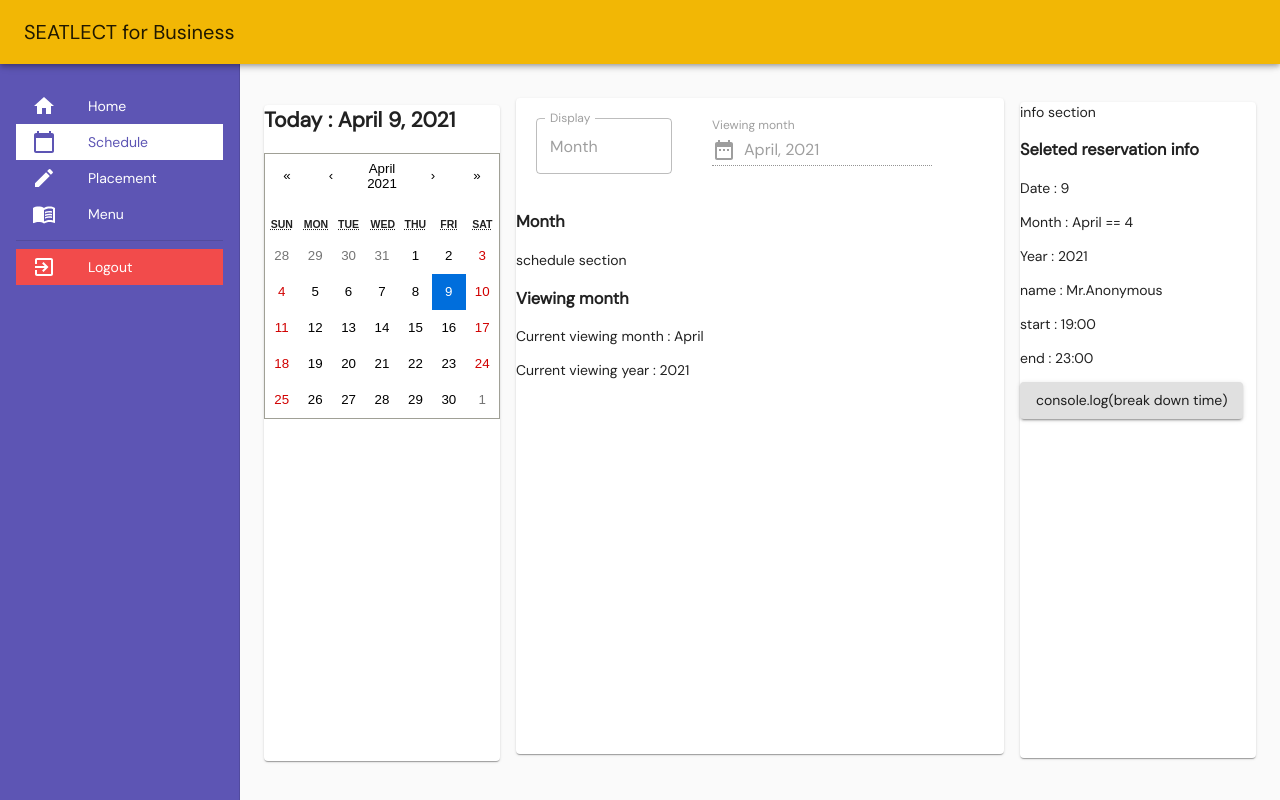
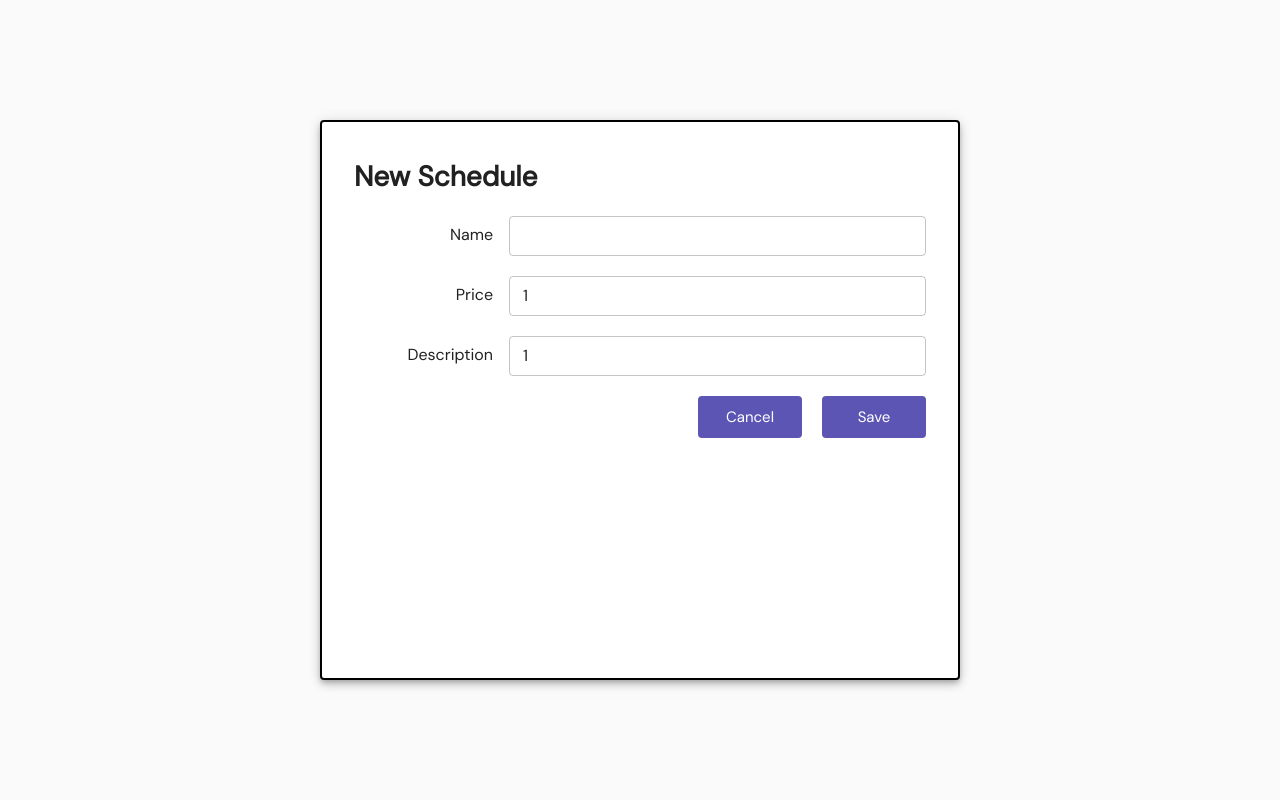
Before and after one commit to tphume/seatlect-web, a Next.js app: page /schedule/createScheduleModal in a window 1280 px wide. Built offline with nearby package versions, Linux system fonts and the light colour scheme.

Commit message:
add create schedule

```diff
--- a/pages/schedule/MonthCard.js
+++ b/pages/schedule/MonthCard.js
@@ -2,14 +2,16 @@ import React, { useState, useEffect } from 'react';
 import Layout from 'src/components/layout';
 
 import { makeStyles } from '@material-ui/core/styles';
+import Paper from '@material-ui/core/Paper';
+import DayCard from './DayCard';
 
 const useStyles = makeStyles((theme) => ({
   root: {
     flexGrow: 1,
   },
   paper: {
-    height: `800px`,
-    width:`100%`,
+    backgroundColor: `#E2C5E1`,
+    margin: `10px`
   },
 	paper_padding: {
     padding: `10px`,
@@ -28,8 +30,8 @@ const useStyles = makeStyles((theme) => ({
 const initialDatas = [
   {
     "name": "Mr.Bright",
-    "start": "2020-05-20T19:00:00-0700",
-    "end":   "2020-05-20T22:00:00-0700",
+    "start": "2020-05-20T19:00:00+0700",
+    "end":   "2020-05-20T22:00:00+0700",
     "placement": {
       "width": 0,
       "height": 0,
@@ -46,14 +48,26 @@ const initialDatas = [
           "width": 0,
           "height": 0,
           "rotation": 0
+        },{
+          "name": "A2",
+          "floor": 0,
+          "type": "string",
+          "space": 0,
+          "user": "string",
+          "status": "string",
+          "x": 0,
+          "y": 0,
+          "width": 0,
+          "height": 0,
+          "rotation": 0
         }
       ]
     }
   },
   {
     "name": "Mr.Pawaris",
-    "start": "2020-05-21T19:40:00-0700",
-    "end":   "2020-05-21T23:00:00-0700",
+    "start": "2020-05-21T19:40:00+0700",
+    "end":   "2020-05-21T23:00:00+0700",
     "placement": {
       "width": 0,
       "height": 0,
@@ -76,8 +90,8 @@ const initialDatas = [
   },
   {
     "name": "Mr.Phume",
-    "start": "2020-05-21T18:15:00-0700",
-    "end":   "2020-05-21T23:00:00-0700",
+    "start": "2020-05-21T18:15:00+0700",
+    "end":   "2020-05-21T23:00:00+0700",
     "placement": {
       "width": 0,
       "height": 0,
@@ -103,16 +117,31 @@ const initialDatas = [
 export default function MonthCard() {
 	const classes = useStyles();
 	const [id, setId] = useState('');
-	const [reservation, setReservation] = useState(initialDatas);
+	const [reservations, setReservation] = useState(initialDatas);
 	const today = new Date();
 	const [view_month,setView_Month] = useState(today.getMonth());
 	const [view_year,setView_Year] = useState(today.getFullYear());
+  const [sidebarINFO, setSidebarInfo] = useState();
 
 	useEffect(() => setId(localStorage.getItem('_id')), []);
 
 	return (
-		<div>
-      <h3>Month</h3>
-    </div>
+		<Paper className={classes.paper}>
+      {reservations.map((reservation,i)=>{
+        return(
+          <DayCard
+            key={i}
+            name={reservation.name}
+            start={reservation.start}
+            end={reservation.end}
+            seats={reservation.placement.seats}
+            onSelect={()=>{
+              setSidebarInfo()
+              setSidebarInfo(reservation)
+            }}
+          />
+        )
+      })}
+    </Paper>
 	);
 }
--- a/pages/schedule/[id].js
+++ b/pages/schedule/[id].js
@@ -9,12 +9,15 @@ import Button from '@material-ui/core/Button';
 import Autocomplete from '@material-ui/lab/Autocomplete';
 import InputAdornment from '@material-ui/core/InputAdornment';
 import DateRangeIcon from '@material-ui/icons/DateRange';
+import Modal from '@material-ui/core/Modal';
+
 
 import Calendar from 'react-calendar';
 import 'react-calendar/dist/Calendar.css';
 
 import MonthCard from './MonthCard';
 import DayCard from './DayCard';
+import CreateScheduleModal from './createScheduleModal';
 
 const paperHeight = `82vh`
 
@@ -31,6 +34,9 @@ const useStyles = makeStyles((theme) => ({
     height: paperHeight,
     width:`100%`,
   },
+	paper2: {
+    width:`100%`,
+  },
 	paper_padding: {
     padding: `10px`,
   },
@@ -39,7 +45,11 @@ const useStyles = makeStyles((theme) => ({
   },
 	row:{
 		display : `flex`,
-		margin: `10px -20px 10px 0px`
+		margin: `15px -40px -20px 0px`
+	},
+	createButton:{
+		display: `flex`,
+		justifyContent: `flex-end`,
 	},
 }));
 
@@ -66,37 +76,77 @@ export default function Schedule() {
 	const [name,setName] = React.useState("Mr.Anonymous")
 	const [startTime,setStartTime] = React.useState("19:00")
 	const [endTime,setEndTime] = React.useState("23:00")
+
+	const [openCreate, setOpenCreate] = React.useState(false);
+	const handleOpenCreate = () => {
+		setOpenCreate(true);
+	};
+
+	const handleCloseCreate = () => {
+		setOpenCreate(false);
+	};
 	useEffect(() => setId(localStorage.getItem('_id')), []);
 
 	function handleTime(e){
 		var ts = new Date("2020-05-20T19:00:00+0700");
 		var ts2 = new Date();
+		var ts3 = new Date();
 		const _time = "2020-05-20T19:00:00+0700";
-		// console.log(ts.toLocaleTimeString());
-		// console.log(ts.toLocaleDateString());
-		// console.log(ts2.toLocaleTimeString());
-		// console.log(ts2.toLocaleDateString());
-		// console.log(ts2.toISOString());
-		// console.log(ts2.toUTCString());
-		// console.log(ts2.toJSON());
+		console.log(ts.toLocaleTimeString());
+		console.log(ts.toLocaleDateString());
+		console.log(ts2.toLocaleTimeString());
+		console.log(ts2.toLocaleDateString());
+		console.log(ts2.toISOString());
+		console.log(ts2.toUTCString());
+		console.log(ts2.toJSON());
 		console.log(ts2.toString());
-		if(value.getMonth() == ts2.getMonth()){
-			console.log(month[value.getMonth()])
-			console.log("show")
-			var time = ts2.toISOString()
-			var result = ""
-			for(var i=0;i<10;i++){
-				result += time[i];
-			}
-			result += START_PRESET
-			console.log(result)
-		}
+		// -------------------------------
+		// if(value.getMonth() == ts2.getMonth()){
+		// 	console.log(month[value.getMonth()])
+		// 	console.log("show")
+		// 	var time = ts2.toISOString()
+		// 	var result = ""
+		// 	for(var i=0;i<10;i++){
+		// 		result += time[i];
+		// 	}
+		// 	result += START_PRESET
+		// 	console.log(result)
+		// }
+
+		ts3.setHours(20,30,0);
+
+		var result = ts2.toISOString().substring(0,11)
+		result += ts2.getHours()+":"+ts2.getMinutes()+":"+ts2.getSeconds()+TIME_ZONE
+		console.log(result)
+
+		var result3 = ts3.toISOString().substring(0,11)
+		result3 += ts3.getHours()+":"+ts3.getMinutes()+":"+ts3.getSeconds()+TIME_ZONE
+		console.log(result3)
 
 	}
 
 	return (
 		<Layout id={id}>
 			<Grid container className={classes.root} spacing={2}>
+				{/* --- Create button ---*/}
+				<Grid item xs={12} className={classes.createButton}>
+					<Button color="primary" variant="contained" onClick={() => handleOpenCreate()}>Create</Button>
+				</Grid>
+				{/*   ----- Modal create section -----   */}
+				<Modal
+					open={openCreate}
+					onClose={handleCloseCreate}
+					aria-labelledby="simple-modal-title"
+					aria-describedby="simple-modal-description"
+				>
+					<CreateScheduleModal
+						className={classes.paper}
+						// ------------------------------------------------------------------------origjvnoetpowqi
+						onClickClose={() => {
+							handleCloseCreate();
+						}}
+					/>
+				</Modal>
 				{/* --- Calendar section --- */}
         <Grid item xs={3}>
 					<Paper className={classes.paper}>
@@ -132,7 +182,7 @@ export default function Schedule() {
 
 				{/* --- Month/Day section --- */}
 				<Grid item xs={6}>
-					<Paper className={classes.paper}>
+					<Paper className={classes.paper2}>
 						{/* --- Start of Header Section --- */}
 						<Grid container spacing={5} className={classes.row}>
 							<Grid item xs={4}>
--- /dev/null
+++ b/pages/schedule/createScheduleModal.js
@@ -0,0 +1,193 @@
+import React, { useState } from 'react';
+
+import Layout from 'src/components/layout';
+import { makeStyles } from '@material-ui/core/styles';
+
+import Box from '@material-ui/core/Box';
+import Card from '@material-ui/core/Card';
+import CardMedia from '@material-ui/core/CardMedia';
+import { Button } from '@material-ui/core';
+import Tooltip from '@material-ui/core/Tooltip';
+import FormGroup from '@material-ui/core/FormGroup';
+import FormControlLabel from '@material-ui/core/FormControlLabel';
+import Paper from '@material-ui/core/Paper';
+import Grid from '@material-ui/core/Grid';
+import TextField from '@material-ui/core/TextField';
+import TextareaAutosize from '@material-ui/core/TextareaAutosize';
+import InputLabel from '@material-ui/core/InputLabel';
+
+const drawerWidth = 240;
+
+const useStyles = makeStyles((theme) => ({
+	root: {
+		position: 'absolute',
+		left: `25vw`,
+		top: `15vh`,
+		width: `50vw`,
+		height: `70vh`,
+		backgroundColor: `white`,
+		border: '2px solid #000',
+		boxShadow: theme.shadows[5],
+		padding: theme.spacing(2, 4, 3)
+	},
+	heroImage: {
+		width: 62.6953125,
+		height: 40.0593471810089
+	},
+	appBar: {
+		zIndex: theme.zIndex.drawer + 1
+	},
+	drawer: {
+		width: drawerWidth,
+		flexShrink: 0
+	},
+	drawerPaper: {
+		width: drawerWidth,
+		backgroundColor: theme.palette.primary.main,
+		padding: `1rem`
+	},
+	drawerContainer: {
+		overflow: 'auto'
+	},
+	content: {
+		flexGrow: 1,
+		padding: theme.spacing(3)
+	},
+	whiteColor: {
+		color: `white`
+	},
+	primaryColor: {
+		color: theme.palette.primary.main
+	},
+	item: {
+		'&.Mui-selected, &.Mui-selected:hover': {
+			backgroundColor: 'white'
+		}
+	},
+	logoutButton: {
+		'&.MuiListItem-button': {
+			backgroundColor: theme.palette.error.main
+		}
+	},
+	displayImage: {
+		height: 200
+	},
+	paper: {
+		padding: theme.spacing(2),
+		textAlign: 'center',
+		color: theme.palette.text.secondary
+	},
+	label: {
+		color: `rgba(0, 0, 0, 0.87)`,
+		fontWeight: `500`,
+		fontSize: `1rem`,
+		marginRight: `1rem`
+	},
+	textField: {
+		margin: `0 0 1.25rem 0`
+	},
+	Button: {
+		width: `6.5rem`
+	},
+	cancelButton: {
+		width: `6.5rem`,
+		marginRight: `1.25rem`
+	}
+}));
+
+export default function CreateScheduleModal({ onClickClose }) {
+	const classes = useStyles();
+
+	function appendItem(e) {
+		e.preventDefault();
+
+		try {
+
+			onClickClose();
+		} catch (e) {
+
+		}
+	}
+
+	return (
+		<Card className={classes.root}>
+			<h1>New Schedule</h1>
+			<Grid container spacing={2}>
+				<Grid item xs={12}>
+					<Box display="flex" alignItems="center" className={classes.textField}>
+						<Grid xs={3} className={classes.label}>
+							<Box textAlign="right">Name</Box>
+						</Grid>
+						<Grid xs={9}>
+							<TextField
+								variant="outlined"
+								size="small"
+								// disabled
+								fullWidth
+								value={name}
+								onChange={(e) => setName(e.target.value)}
+							/>
+						</Grid>
+					</Box>
+					<Box display="flex" alignItems="center" className={classes.textField}>
+						<Grid xs={3} className={classes.label}>
+							<Box textAlign="right">Price</Box>
+						</Grid>
+						<Grid xs={9}>
+							<TextField
+								variant="outlined"
+								size="small"
+								fullWidth
+								value={1}
+								onChange={(e) => setPrice(e.target.value)}
+							/>
+						</Grid>
+					</Box>
+					<Box display="flex" alignItems="center" className={classes.textField}>
+						<Grid xs={3} className={classes.label}>
+							<Box textAlign="right">Description</Box>
+						</Grid>
+						<Grid xs={9}>
+							<TextField
+								variant="outlined"
+								size="small"
+								// disabled
+								fullWidth
+								multiline
+								value={1}
+								onChange={(e) => setDesc(e.target.value)}
+							/>
+						</Grid>
+					</Box>
+					<Box display="flex" justifyContent="flex-end">
+						<Button
+							variant="contained"
+							className={classes.cancelButton}
+							color="primary"
+							size="large"
+							disableElevation
+							onClick={() => {
+								onClickClose();
+							}}
+						>
+							Cancel
+						</Button>
+						<Button
+							variant="contained"
+							className={classes.Button}
+							color="primary"
+							size="large"
+							disableElevation
+							onClick={appendItem}
+						>
+							Save
+						</Button>
+					</Box>
+				</Grid>
+			</Grid>
+			<Box display="flex" justifyContent="space-between">
+				{/* <img alt="food image" /> */}
+			</Box>
+		</Card>
+	);
+}
```
Also changed, not shown: pages/schedule/DayCard.js (+42 -2 lines).
